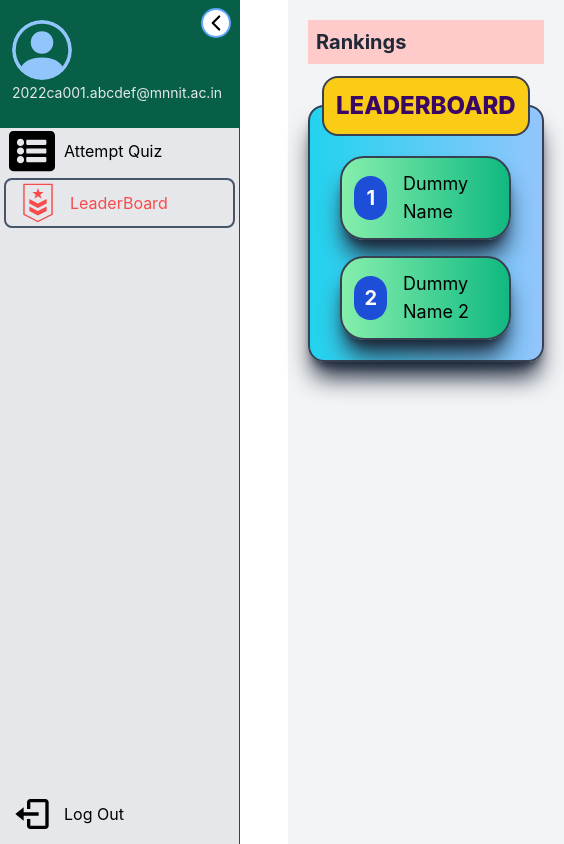
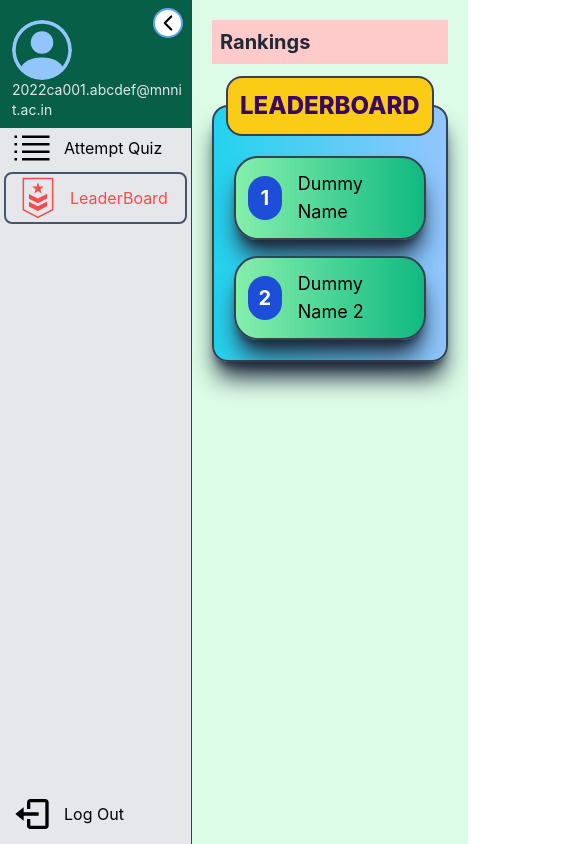
Before and after one commit to samk97/KWIZ-APP, a React (Create React App) app in the folder frontend/: page /dashboard/leaderboard in a window 390 px wide. Shown: the whole page, 564 px wide, since content can reach past the window. Built offline with nearby package versions, Linux system fonts and the light colour scheme; no server answers; sample sign-in values are in the browser's storage.

Commit message:
student sidenav+attemptQuiz+Leaderboard responsive design done

```diff
--- a/frontend/src/components/StudentSideNav.js
+++ b/frontend/src/components/StudentSideNav.js
@@ -1,6 +1,6 @@
 import { NavLink, Outlet } from "react-router-dom";
 import { FiChevronLeft } from "react-icons/fi";
-import { FaListAlt } from "react-icons/fa";
+import { VscListUnordered } from "react-icons/vsc";
 import { GiRank3 } from "react-icons/gi";
 import { BiLogOut } from "react-icons/bi";
 import { BsPersonCircle } from "react-icons/bs";
@@ -42,26 +42,26 @@ function StudentSideNav(props) {
     <>
       <nav>
         {/* StudentSideNav wrapper */}
-        <div className="fixed top-0 left-0">
+        <div className="fixed top-0 left-0 h-screen">
           {/* StudentSideNav */}
           <div
             className={`border-r border-gray-700 relative flex flex-col justify-start bg-gray-200 h-screen ${
-              props.open ? "w-60 sm:w-72" : "w-14 sm:w-16"
+              props.open ? "w-48 sm:w-72" : "w-[3.7rem] sm:w-16"
             } duration-200`}
           >
             <div
-              className={`relative w-full ${
+              className={`relative w-full p-2 ${
                 props.open ? "h-32" : "h-12"
               } bg-emerald-800 duration-200`}
             >
               <div
-                className={`absolute left-3 top-5 ${
+                className={`absolute left-3 top-5 w-[90%] ${
                   props.open ? "" : "scale-0"
                 } duration-100`}
               >
                 <BsPersonCircle className="rounded-full text-6xl text-blue-300"></BsPersonCircle>
-                <div>
-                  <span className="text-sm text-gray-200">{email}</span>
+                <div className="w-full">
+                  <p className="text-sm text-gray-200 break-words">{email}</p>
                 </div>
               </div>
               {/* StudentSideNav expansion Arrow */}
@@ -76,9 +76,9 @@ function StudentSideNav(props) {
             <div className="relative flex flex-col justify-center w-full">
               {/* StudentSideNav option 1 */}
               <NavLink to="/dashboard/attempt_quiz">
-                <div className="flex justify-start items-center w-full hover:font-bold">
-                  <div className="flex justify-center items-center w-16">
-                    <FaListAlt className="text-[46px] cursor-pointer"></FaListAlt>
+                <div className="flex justify-start items-center w-full hover:font-bold group">
+                  <div className="flex justify-center items-center group-hover:scale-[1.1] duration-200 w-16">
+                    <VscListUnordered className="text-[2.5rem] cursor-pointer"></VscListUnordered>
                   </div>
 
                   <span
@@ -91,9 +91,9 @@ function StudentSideNav(props) {
 
               {/* StudentSideNav option 2 */}
               <NavLink to="/dashboard/leaderboard">
-                <div className="flex justify-start items-center w-full hover:font-bold">
-                  <div className="flex justify-center items-center w-16">
-                    <GiRank3 className="text-[46px] cursor-pointer"></GiRank3>
+                <div className="flex justify-start items-center w-full hover:font-bold group">
+                  <div className="flex justify-center items-center group-hover:scale-[1.1] duration-200 w-16">
+                    <GiRank3 className="text-[3rem]  cursor-pointer"></GiRank3>
                   </div>
 
                   <span
@@ -107,8 +107,8 @@ function StudentSideNav(props) {
             <div className=" w-full h-[60px] absolute bottom-0 duration-300">
               <div className="w-full h-full relative">
                 <NavLink to="/login">
-                  <div className="flex justify-start items-center w-full h-[60px]  hover:font-bold">
-                    <div className="flex justify-center items-center w-16 h-full">
+                  <div className="flex justify-start items-center w-full h-[60px]  hover:font-bold group">
+                    <div className="flex justify-center items-center group-hover:scale-[1.1] duration-200 w-16 h-full">
                       <BiLogOut className=" text-[40px] cursor-pointer m-2"></BiLogOut>
                     </div>
 
--- a/frontend/src/main_modules/StudentAttemptQuiz.js
+++ b/frontend/src/main_modules/StudentAttemptQuiz.js
@@ -89,9 +89,12 @@ const StudentAttempQuiz = (props) => {
     axios
       .post("http://localhost:4000/api/get-all-quiz", {})
       .then(function (res) {
-
-
-        res.data.sort((a,b) => (new Date(a.startTime).toLocaleString() < new Date(b.startTime).toLocaleString())? 1 : -1);
+        res.data.sort((a, b) =>
+          new Date(a.startTime).toLocaleString() <
+          new Date(b.startTime).toLocaleString()
+            ? 1
+            : -1
+        );
         setData(res.data);
 
         return () => {};
@@ -105,7 +108,7 @@ const StudentAttempQuiz = (props) => {
     if (check(title, startTime, runTime) == false) {
       alert("Closed");
       return;
-    }else if(check2(title,startTime,runTime)){
+    } else if (check2(title, startTime, runTime)) {
       alert("Quiz will start at" + new Date(startTime).toLocaleString());
       return;
     }
@@ -120,12 +123,12 @@ const StudentAttempQuiz = (props) => {
       <div className="flex">
         <div
           className={`bg-gray-100 w-full h-vh min-h-screen overlflow-y-scroll p-5 ${
-            props.open ? "ml-72" : "ml-16"
+            props.open ? "ml-48 sm:ml-72" : "ml-[3.7rem] sm:ml-16"
           } duration-200`}
         >
           {/* Heading */}
           <div className="w-full bg-red-200 p-2">
-            <h1 className="text-xl font-bold text-gray-800">Past Quizzes</h1>
+            <h1 className="text-xl font-bold text-gray-800">Quizzes</h1>
           </div>
           {/* Tiles Container */}
           <div className="flex flex-wrap justify-start my-4 gap-5">
--- a/frontend/src/main_modules/StudentLeaderBoard.js
+++ b/frontend/src/main_modules/StudentLeaderBoard.js
@@ -3,8 +3,8 @@ function StudentLeaderBoard(props) {
     <>
       <div className="flex">
         <div
-          className={`bg-gray-100 w-full h-vh min-h-screen overlflow-y-scroll p-5 ${
-            props.open ? "ml-72" : "ml-16"
+          className={`bg-green-100 w-full h-vh min-h-screen overlflow-y-scroll p-5 ${
+            props.open ? "ml-48 sm:ml-72" : "ml-[3.7rem] sm:ml-16"
           } duration-200`}
         >
           {/* Heading */}
@@ -18,7 +18,7 @@ function StudentLeaderBoard(props) {
                 <h1>LEADERBOARD</h1>
               </legend>
               {/* Ranking part */}
-              <div className="w-[90%] sm:w-[70%] flex flex-col">
+              <div className="w-full sm:w-[70%] flex flex-col">
                 {/* Single rank + name tab */}
                 <div className="flex items-center bg-gradient-to-r from-green-300 to-emerald-500 shadow-slate-800 shadow-xl border-2 border-gray-700 rounded-3xl p-1 m-2">
                   {/* Ranking position */}
```
